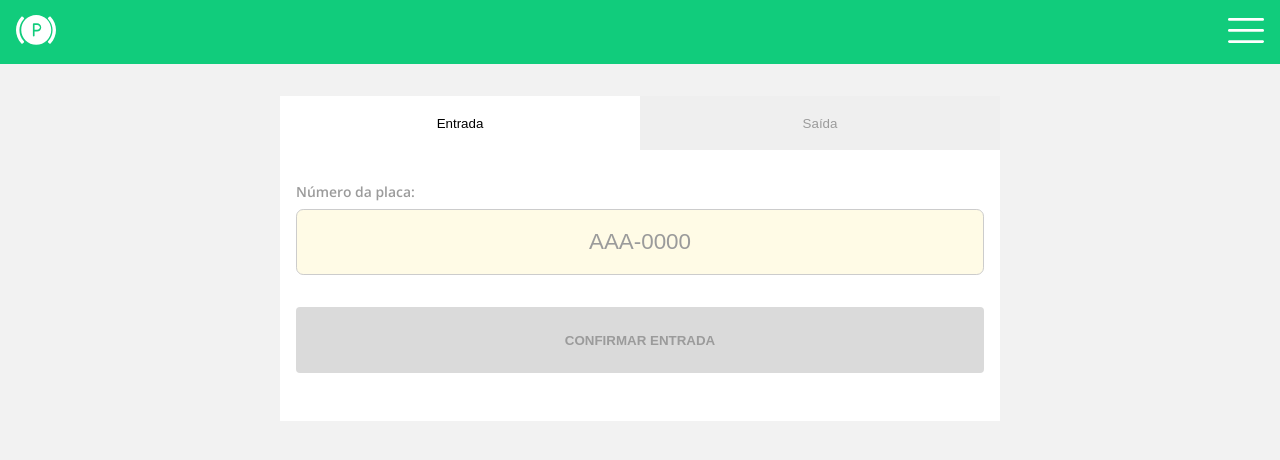
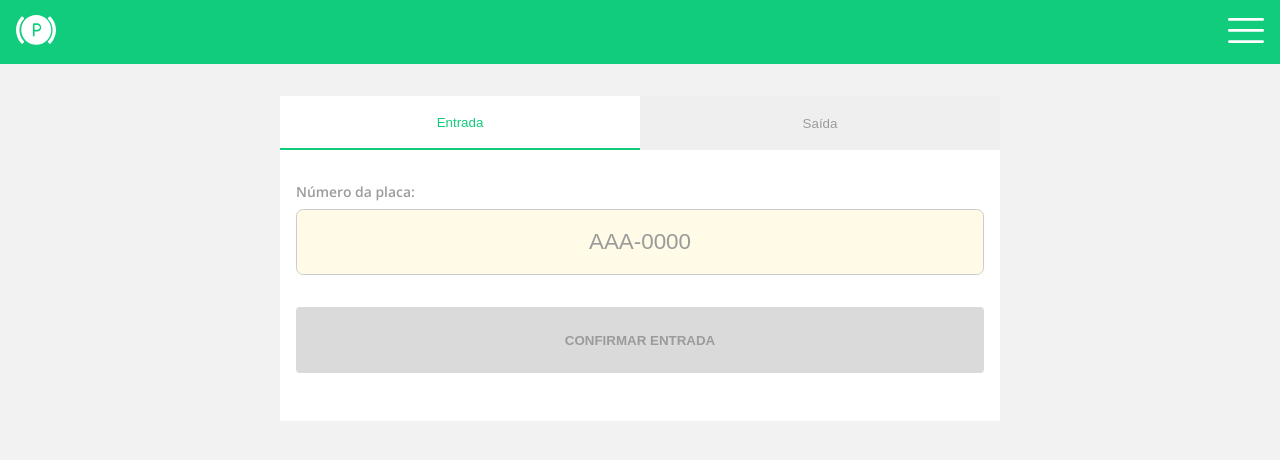
Before and after one commit to 0xb0b1/parking-lot, a React (Create React App) app: page / in a window 1280 px wide. Shown: the top 460 px of the page. Built offline with nearby package versions, Linux system fonts and the light colour scheme.

Commit message:
green colors

```diff
--- a/src/components/DataInput/styles.ts
+++ b/src/components/DataInput/styles.ts
@@ -26,9 +26,11 @@ export const InputButton = styled.button<InputButtonProps>`
   width: 100%;
   height: 3.4rem;
 
-  border-bottom: ${(props) => (props.isActive ? `2px solid var(--cyan)` : "")};
+  border-bottom: ${(props) =>
+    props.isActive ? `2px solid var(--green-300)` : ""};
 
   background: ${(props) => (props.isActive ? "#FFF" : "")};
 
-  color: ${(props) => (props.isActive ? `var(--cyan)` : `var(--gray-300)`)};
+  color: ${(props) =>
+    props.isActive ? `var(--green-300)` : `var(--gray-300)`};
 `;
```
